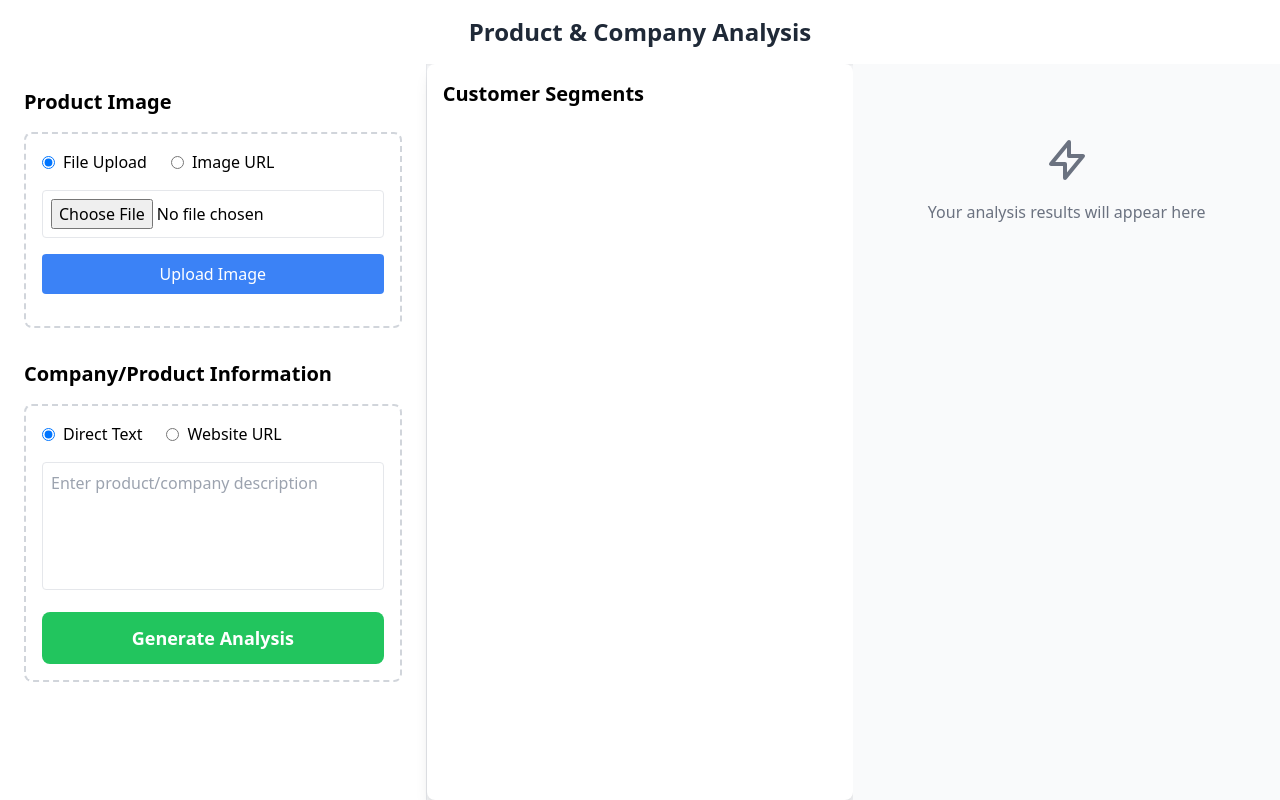
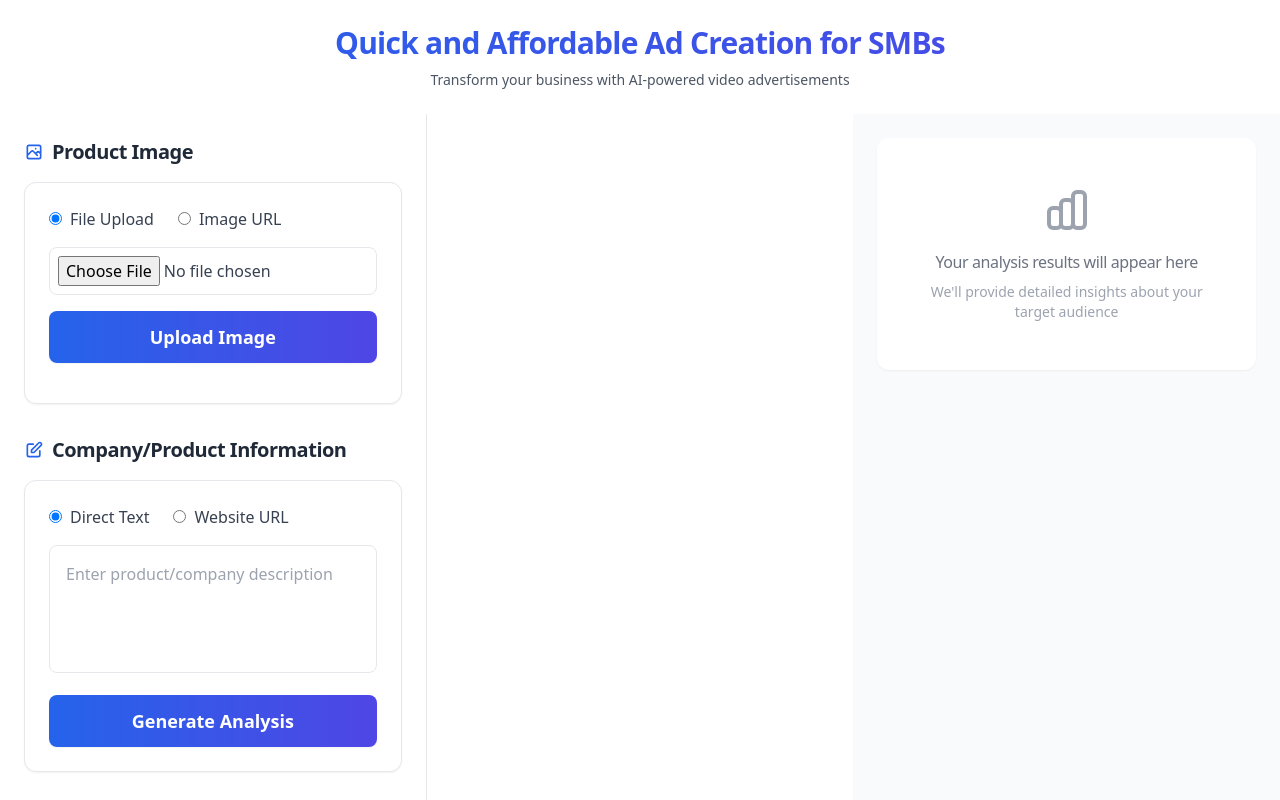
Before and after one commit to pringlesinghal/agihouse-hack, a Flask app: page / in a window 1280 px wide. Run offline with Flask 3, Linux system fonts and the light colour scheme; some libraries are stand-ins or nearby versions.

Commit message:
improved ui

```diff
--- a/templates/index.html
+++ b/templates/index.html
@@ -3,49 +3,60 @@
 <head>
     <meta charset="UTF-8">
     <meta name="viewport" content="width=device-width, initial-scale=1.0">
-    <title>Product Analysis App</title>
+    <title>Quick Ad Creation</title>
     <script src="https://cdn.tailwindcss.com"></script>
 </head>
 <body class="bg-gray-100 min-h-screen">
     <div class="flex flex-col h-screen">
         <!-- Header -->
-        <header class="bg-white shadow-sm p-4">
-            <h1 class="text-2xl font-bold text-center text-gray-800">Product & Company Analysis</h1>
+        <header class="bg-white shadow-sm">
+            <div class="max-w-7xl mx-auto py-6 px-4">
+                <h1 class="text-3xl font-bold text-center bg-gradient-to-r from-blue-600 to-indigo-600 bg-clip-text text-transparent tracking-tight leading-tight">
+                    Quick and Affordable Ad Creation for SMBs
+                </h1>
+                <p class="text-center text-gray-600 mt-2 text-sm font-medium">Transform your business with AI-powered video advertisements</p>
+            </div>
         </header>
 
         <!-- Main Content -->
-        <main class="flex-1 flex">
-            <!-- Left Panel - Inputs -->
-            <div class="w-1/3 p-6 overflow-y-auto border-r border-gray-200 bg-white">
+        <main class="flex-1 flex bg-gray-50">
+            <!-- Left Panel -->
+            <div class="w-1/3 p-6 overflow-y-auto bg-white border-r border-gray-200">
+                <div class="space-y-8">
                     <!-- Image Input Section -->
-                <div class="mb-8">
-                    <h2 class="text-xl font-semibold mb-4">Product Image</h2>
-                    <div class="p-4 border-2 border-dashed border-gray-300 rounded-lg">
+                    <div>
+                        <h2 class="text-xl font-semibold text-gray-800 tracking-tight mb-4 flex items-center">
+                            <svg class="w-5 h-5 mr-2 text-blue-600" fill="none" stroke="currentColor" viewBox="0 0 24 24">
+                                <path stroke-linecap="round" stroke-linejoin="round" stroke-width="2" d="M4 16l4.586-4.586a2 2 0 012.828 0L16 16m-2-2l1.586-1.586a2 2 0 012.828 0L20 14m-6-6h.01M6 20h12a2 2 0 002-2V6a2 2 0 00-2-2H6a2 2 0 00-2 2v12a2 2 0 002 2z" />
+                            </svg>
+                            Product Image
+                        </h2>
+                        <div class="p-6 bg-white rounded-xl shadow-sm border border-gray-200">
                             <div class="flex space-x-6 mb-4">
-                            <label class="flex items-center space-x-2">
+                                <label class="flex items-center space-x-2 cursor-pointer">
                                     <input type="radio" name="imageInputType" value="file" checked
-                                       onchange="handleImageInputTypeChange()" class="text-blue-500">
-                                <span>File Upload</span>
+                                           onchange="handleImageInputTypeChange()" class="text-blue-600 focus:ring-blue-500">
+                                    <span class="text-gray-700 font-medium">File Upload</span>
                                 </label>
-                            <label class="flex items-center space-x-2">
+                                <label class="flex items-center space-x-2 cursor-pointer">
                                     <input type="radio" name="imageInputType" value="url"
-                                       onchange="handleImageInputTypeChange()" class="text-blue-500">
-                                <span>Image URL</span>
+                                           onchange="handleImageInputTypeChange()" class="text-blue-600 focus:ring-blue-500">
+                                    <span class="text-gray-700 font-medium">Image URL</span>
                                 </label>
                             </div>
 
                             <div id="fileUploadSection" class="mb-4">
-                            <input type="file" id="imageFile" accept="image/*" class="w-full border rounded p-2">
+                                <input type="file" id="imageFile" accept="image/*" class="w-full border border-gray-200 rounded-lg p-2 focus:ring-2 focus:ring-blue-500 focus:border-blue-500 text-gray-700 placeholder-gray-400">
                                 <button onclick="handleImageUpload()" id="uploadButton"
-                                    class="mt-4 bg-blue-500 text-white px-4 py-2 rounded hover:bg-blue-600 w-full">
+                                        class="mt-4 w-full py-3 px-8 bg-gradient-to-r from-blue-600 to-indigo-600 text-white rounded-lg shadow-sm hover:shadow-md transition-all duration-200 text-lg font-semibold">
                                     Upload Image
                                 </button>
                             </div>
 
                             <div id="urlInputSection" class="hidden mb-4">
-                            <input type="text" id="imageUrl" placeholder="Enter image URL" class="w-full border rounded p-2">
+                                <input type="text" id="imageUrl" placeholder="Enter image URL" class="w-full border border-gray-200 rounded-lg p-2 focus:ring-2 focus:ring-blue-500 focus:border-blue-500 text-gray-700 placeholder-gray-400">
                                 <button onclick="handleImageUpload()" id="urlButton"
-                                    class="mt-4 bg-blue-500 text-white px-4 py-2 rounded hover:bg-blue-600 w-full">
+                                        class="mt-4 w-full py-3 px-8 bg-gradient-to-r from-blue-600 to-indigo-600 text-white rounded-lg shadow-sm hover:shadow-md transition-all duration-200 text-lg font-semibold">
                                     Add Image URL
                                 </button>
                             </div>
@@ -61,65 +72,69 @@
                     </div>
 
                     <!-- Text Input Section -->
-                <div class="mb-8">
-                    <h2 class="text-xl font-semibold mb-4">Company/Product Information</h2>
-                    <div class="p-4 border-2 border-dashed border-gray-300 rounded-lg">
+                    <div>
+                        <h2 class="text-xl font-semibold text-gray-800 tracking-tight mb-4 flex items-center">
+                            <svg class="w-5 h-5 mr-2 text-blue-600" fill="none" stroke="currentColor" viewBox="0 0 24 24">
+                                <path stroke-linecap="round" stroke-linejoin="round" stroke-width="2" d="M11 5H6a2 2 0 00-2 2v11a2 2 0 002 2h11a2 2 0 002-2v-5m-1.414-9.414a2 2 0 112.828 2.828L11.828 15H9v-2.828l8.586-8.586z" />
+                            </svg>
+                            Company/Product Information
+                        </h2>
+                        <div class="p-6 bg-white rounded-xl shadow-sm border border-gray-200">
                             <div class="flex space-x-6 mb-4">
-                            <label class="flex items-center space-x-2">
+                                <label class="flex items-center space-x-2 cursor-pointer">
                                     <input type="radio" name="textInputType" value="text" checked
-                                       onchange="handleTextInputTypeChange()" class="text-blue-500">
-                                <span>Direct Text</span>
+                                           onchange="handleTextInputTypeChange()" class="text-blue-600 focus:ring-blue-500">
+                                    <span class="text-gray-700 font-medium">Direct Text</span>
                                 </label>
-                            <label class="flex items-center space-x-2">
+                                <label class="flex items-center space-x-2 cursor-pointer">
                                     <input type="radio" name="textInputType" value="url"
-                                       onchange="handleTextInputTypeChange()" class="text-blue-500">
-                                <span>Website URL</span>
+                                           onchange="handleTextInputTypeChange()" class="text-blue-600 focus:ring-blue-500">
+                                    <span class="text-gray-700 font-medium">Website URL</span>
                                 </label>
                             </div>
                             <textarea id="textInput" name="text_input"
                                       placeholder="Enter product/company description"
-                                  class="mb-4 p-2 w-full border rounded h-32 resize-none"></textarea>
+                                      class="mb-4 p-4 w-full border border-gray-200 rounded-lg h-32 resize-none focus:ring-2 focus:ring-blue-500 focus:border-blue-500 text-gray-700 placeholder-gray-400"></textarea>
                             <button onclick="generateResponse()"
-                                class="bg-green-500 text-white px-8 py-3 rounded-lg hover:bg-green-600 text-lg font-semibold w-full">
+                                    class="w-full py-3 px-8 bg-gradient-to-r from-blue-600 to-indigo-600 text-white rounded-lg shadow-sm hover:shadow-md transition-all duration-200 text-lg font-semibold">
                                 Generate Analysis
                             </button>
                         </div>
                     </div>
-
-                <!-- Generate Button -->
-                <div class="text-center">
                 </div>
             </div>
 
-            <!-- Middle Panel - Segment List -->
-            <div class="flex-1 p-4 bg-white rounded-lg shadow-lg overflow-y-auto max-h-[calc(100vh-2rem)]">
-                <h2 class="text-xl font-bold mb-4">Customer Segments</h2>
+            <!-- Middle Panel -->
+            <div class="flex-1 p-6 bg-white">
+                <div id="loading" class="hidden">
+                    <div class="flex items-center justify-center p-12">
+                        <div class="animate-spin rounded-full h-8 w-8 border-t-2 border-b-2 border-blue-600"></div>
+                        <p class="ml-3 text-gray-600 font-medium tracking-tight">Analyzing your business...</p>
+                    </div>
+                </div>
                 <div id="segmentsContainer" class="space-y-6">
-                    <!-- Segments will be inserted here -->
+                    <!-- Content will be dynamically inserted -->
                 </div>
             </div>
 
-            <!-- Right Panel - Detailed Analysis -->
-            <div class="w-1/3 p-6 bg-gray-50 overflow-y-auto">
-                <div id="result" class="hidden">
-                    <h2 class="text-xl font-bold mb-4">Analysis Result</h2>
-                    <div id="description" class="p-6 bg-white rounded-lg shadow-sm"></div>
+            <!-- Right Panel -->
+            <div class="w-1/3 p-6 bg-gray-50">
+                <div id="result" class="hidden space-y-6">
+                    <h2 class="text-xl font-semibold text-gray-800 tracking-tight flex items-center">
+                        <svg class="w-5 h-5 mr-2 text-blue-600" fill="none" stroke="currentColor" viewBox="0 0 24 24">
+                            <path stroke-linecap="round" stroke-linejoin="round" stroke-width="2" d="M9 19v-6a2 2 0 00-2-2H5a2 2 0 00-2 2v6a2 2 0 002 2h2a2 2 0 002-2zm0 0V9a2 2 0 012-2h2a2 2 0 012 2v10m-6 0a2 2 0 002 2h2a2 2 0 002-2m0 0V5a2 2 0 012-2h2a2 2 0 012 2v14a2 2 0 01-2 2h-2a2 2 0 01-2-2z" />
+                        </svg>
+                        Analysis Result
+                    </h2>
+                    <div id="description" class="bg-white rounded-xl shadow-sm p-6"></div>
                 </div>
 
-                <div id="loading" class="hidden">
-                    <div class="flex items-center justify-center p-12">
-                        <div class="animate-spin rounded-full h-8 w-8 border-b-2 border-gray-900"></div>
-                        <p class="ml-2 text-gray-600">Analyzing...</p>
-                    </div>
-                </div>
-
-                <!-- Placeholder when no analysis -->
-                <div id="placeholder" class="text-center text-gray-500 p-12">
-                    <svg class="mx-auto h-12 w-12 mb-4" fill="none" stroke="currentColor" viewBox="0 0 24 24">
-                        <path stroke-linecap="round" stroke-linejoin="round" stroke-width="2"
-                              d="M13 10V3L4 14h7v7l9-11h-7z"/>
+                <div id="placeholder" class="text-center p-12 bg-white rounded-xl shadow-sm">
+                    <svg class="mx-auto h-12 w-12 mb-4 text-gray-400" fill="none" stroke="currentColor" viewBox="0 0 24 24">
+                        <path stroke-linecap="round" stroke-linejoin="round" stroke-width="2" d="M9 19v-6a2 2 0 00-2-2H5a2 2 0 00-2 2v6a2 2 0 002 2h2a2 2 0 002-2zm0 0V9a2 2 0 012-2h2a2 2 0 012 2v10m-6 0a2 2 0 002 2h2a2 2 0 002-2m0 0V5a2 2 0 012-2h2a2 2 0 012 2v14a2 2 0 01-2 2h-2a2 2 0 01-2-2z" />
                     </svg>
-                    <p>Your analysis results will appear here</p>
+                    <p class="text-gray-500 font-medium tracking-tight">Your analysis results will appear here</p>
+                    <p class="text-gray-400 text-sm mt-2">We'll provide detailed insights about your target audience</p>
                 </div>
             </div>
         </main>
@@ -149,7 +164,7 @@
             descriptionDiv.innerHTML = '';
 
             if (data.error) {
-                segmentsContainer.innerHTML = `<div class="text-red-500">${data.error}</div>`;
+                segmentsContainer.innerHTML = `<div class="text-red-500 font-medium">${data.error}</div>`;
                 return;
             }
 
@@ -158,37 +173,30 @@
 
             // Middle column: Segments and Personas
             segments.forEach((segment, index) => {
-                // Get the segment name
                 const segmentName = segment.split(']')[0].trim();
+                const segmentDiv = document.createElement('div');
+                segmentDiv.className = 'mb-8 p-6 bg-white rounded-xl shadow-sm border border-gray-200';
 
-                // Create segment container
-                const segmentDiv = document.createElement('div');
-                segmentDiv.className = 'mb-8 p-4 bg-gray-50 rounded-lg';
-
-                // Add segment content
                 const segmentContent = document.createElement('div');
                 segmentContent.className = 'prose max-w-none';
                 segmentContent.innerHTML = `
-                    <div class="font-bold text-lg mb-2">[${segmentName}]</div>
+                    <div class="text-xl font-semibold text-gray-800 mb-4">[${segmentName}]</div>
                 `;
 
-                // Add persona content if available
                 if (data.personas && data.personas[segmentName]) {
                     const personaData = data.personas[segmentName];
                     const personaContent = document.createElement('div');
-                    personaContent.className = 'mt-4 p-4 bg-blue-50 rounded border-l-4 border-blue-500';
+                    personaContent.className = 'mt-6 p-6 bg-gradient-to-r from-blue-50 to-indigo-50 rounded-lg border-l-4 border-blue-500';
 
-                    // Add persona profile
                     personaContent.innerHTML = `
-                        <div class="font-semibold text-blue-800 mb-2">Persona Profile</div>
-                        <div class="whitespace-pre-wrap text-sm mb-4">${personaData.persona}</div>
+                        <div class="font-semibold text-blue-800 mb-3">Persona Profile</div>
+                        <div class="text-gray-700 text-sm leading-relaxed mb-6">${personaData.persona}</div>
                     `;
 
-                    // Add video prompt if available
                     if (personaData.video_prompt) {
                         personaContent.innerHTML += `
-                            <div class="font-semibold text-blue-800 mt-4 mb-2">Video Advertisement Prompt</div>
-                            <div class="whitespace-pre-wrap text-sm bg-white p-3 rounded">${personaData.video_prompt}</div>
+                            <div class="font-semibold text-blue-800 mb-3">Video Advertisement Prompt</div>
+                            <div class="bg-white rounded-lg p-4 text-sm text-gray-700 leading-relaxed shadow-sm">${personaData.video_prompt}</div>
                         `;
                     }
 
@@ -202,8 +210,6 @@
             // Right column: Detailed Analysis
             const analysisHTML = segments.map(segment => {
                 const segmentName = segment.split(']')[0].trim();
-
-                // Get content up to the value proposition section
                 let segmentContent = segment.split(']')[1];
                 const lastBracketIndex = segmentContent.lastIndexOf('[');
                 if (lastBracketIndex !== -1) {
@@ -211,21 +217,24 @@
                 }
 
                 const lines = segmentContent.split('\n').filter(line => line.trim());
-
-                // Extract revenue and metrics (first 4 lines typically)
                 const revenue = lines[0];
                 const metrics = lines.slice(1, 4);
 
                 return `
-                    <div class="bg-white rounded-lg shadow-sm p-6 mb-6">
+                    <div class="bg-white rounded-xl shadow-sm p-6 mb-6 hover:shadow-md transition-shadow duration-200">
                         <div class="flex justify-between items-start mb-4">
-                            <h3 class="font-bold text-xl text-blue-600">[${segmentName}]</h3>
-                            <div class="text-green-600 font-bold">${revenue}</div>
+                            <div class="flex items-center">
+                                <svg class="w-5 h-5 text-blue-600 mr-2" fill="none" stroke="currentColor" viewBox="0 0 24 24">
+                                    <path stroke-linecap="round" stroke-linejoin="round" stroke-width="2" d="M16 7a4 4 0 11-8 0 4 4 0 018 0zM12 14a7 7 0 00-7 7h14a7 7 0 00-7-7z" />
+                                </svg>
+                                <h3 class="text-lg font-semibold text-gray-800">${segmentName}</h3>
                             </div>
-                        <div class="space-y-2 mb-4">
+                            <div class="text-green-600 font-semibold">${revenue}</div>
+                        </div>
+                        <div class="space-y-3">
                             ${metrics.map(metric => `
-                                <div class="bg-gray-50 p-3 rounded">
-                                    <p class="text-sm text-gray-600">${metric}</p>
+                                <div class="bg-gray-50 p-4 rounded-lg hover:bg-gray-100 transition-colors duration-200">
+                                    <p class="text-gray-700 text-sm leading-relaxed">${metric}</p>
                                 </div>
                             `).join('')}
                         </div>
@@ -233,15 +242,13 @@
                 `;
             }).join('');
 
-            // Update visibility and content
             resultDiv.classList.remove('hidden');
             placeholder.classList.add('hidden');
             descriptionDiv.innerHTML = `
-                <h2 class="text-xl font-bold mb-6">Detailed Analysis</h2>
+                <h2 class="text-xl font-semibold text-gray-800 mb-6">Detailed Analysis</h2>
                 ${analysisHTML}
             `;
 
-            // Show the containers
             segmentsContainer.style.display = 'block';
         }
 
```
Also changed, not shown: 1 other file. Lines whose indentation alone changed are shown as unchanged.
